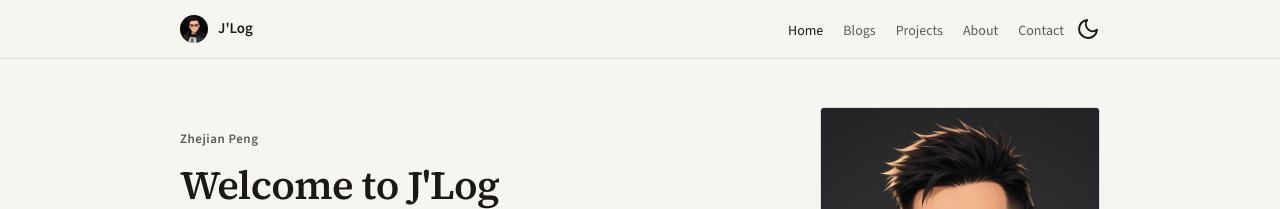
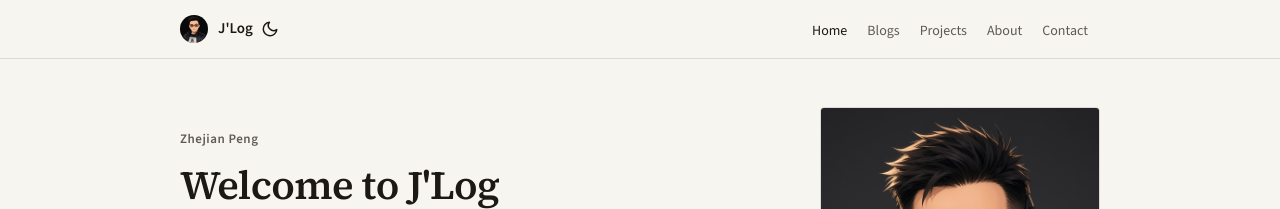
Before and after one commit to jazzikp/jazzikp.github.io, a Jekyll site: the page built from index.html, in a window 1280 px wide. Shown: the top 209 px of the page. Built offline with Jekyll 4.4.1, drawn with Linux system fonts in a browser that asks for light colours; the list of posts is cut into pages by our own code.

Commit message:
Put the theme toggle next to the J'Log wordmark
Smaller 18px stroke so it sits with the brand instead of the right-side menu.

```diff
--- a/_includes/head.html
+++ b/_includes/head.html
@@ -27,6 +27,6 @@
     <link rel="preconnect" href="https://fonts.gstatic.com" crossorigin>
     <link href="https://fonts.googleapis.com/css2?family=IBM+Plex+Mono:wght@400;500&family=Source+Sans+3:ital,wght@0,400;0,600;1,400&family=Source+Serif+4:ital,opsz,wght@0,8..60,400;0,8..60,600;1,8..60,400&display=swap" rel="stylesheet">
     <link rel="stylesheet" href="{{ site.baseurl }}/css/syntax.css">
-    <link rel="stylesheet" href="{{ site.baseurl }}/css/site.css?v=21">
+    <link rel="stylesheet" href="{{ site.baseurl }}/css/site.css?v=22">
     <script>window.GROK_PROXY = "{{ site.grok.proxy_url }}";</script>
 </head>
--- a/_includes/nav.html
+++ b/_includes/nav.html
@@ -1,22 +1,15 @@
 <nav class="site-nav">
     <div class="wrap">
-        <a class="brand" href="{{ site.baseurl }}/">
-            <img src="{{ site.baseurl }}/img/avatar-anime.jpg" alt="{{ site.author }}">
-            <span>{{ site.title }}</span>
-        </a>
-        <ul class="nav-links">
-            <li><a href="{{ site.baseurl }}/" {% if page.url == "/" %}class="is-active"{% endif %}>Home</a></li>
-            <li><a href="{{ site.baseurl }}/blogs/" {% if page.url == "/blogs/" %}class="is-active"{% endif %}>Blogs</a></li>
-            <li><a href="{{ site.baseurl }}/projects/" {% if page.url == "/projects/" %}class="is-active"{% endif %}>Projects</a></li>
-            <li><a href="{{ site.baseurl }}/about/" {% if page.url == "/about/" %}class="is-active"{% endif %}>About</a></li>
-            <li><a href="{{ site.baseurl }}/contact/" {% if page.url == "/contact/" %}class="is-active"{% endif %}>Contact</a></li>
-        </ul>
-        <div class="nav-tools">
+        <div class="brand-row">
+            <a class="brand" href="{{ site.baseurl }}/">
+                <img src="{{ site.baseurl }}/img/avatar-anime.jpg" alt="{{ site.author }}">
+                <span>{{ site.title }}</span>
+            </a>
             <button class="theme-toggle" type="button" role="switch" aria-checked="false" aria-label="Switch to dark mode">
-                <svg class="theme-icon theme-icon-moon" xmlns="http://www.w3.org/2000/svg" width="24" height="24" viewBox="0 0 24 24" fill="none" stroke="currentColor" stroke-width="2" stroke-linecap="round" stroke-linejoin="round" aria-hidden="true">
+                <svg class="theme-icon theme-icon-moon" xmlns="http://www.w3.org/2000/svg" width="18" height="18" viewBox="0 0 24 24" fill="none" stroke="currentColor" stroke-width="2" stroke-linecap="round" stroke-linejoin="round" aria-hidden="true">
                     <path d="M21 12.79A9 9 0 1 1 11.21 3 7 7 0 0 0 21 12.79z"></path>
                 </svg>
-                <svg class="theme-icon theme-icon-sun" xmlns="http://www.w3.org/2000/svg" width="24" height="24" viewBox="0 0 24 24" fill="none" stroke="currentColor" stroke-width="2" stroke-linecap="round" stroke-linejoin="round" aria-hidden="true">
+                <svg class="theme-icon theme-icon-sun" xmlns="http://www.w3.org/2000/svg" width="18" height="18" viewBox="0 0 24 24" fill="none" stroke="currentColor" stroke-width="2" stroke-linecap="round" stroke-linejoin="round" aria-hidden="true">
                     <circle cx="12" cy="12" r="5"></circle>
                     <line x1="12" y1="1" x2="12" y2="3"></line>
                     <line x1="12" y1="21" x2="12" y2="23"></line>
@@ -28,6 +21,15 @@
                     <line x1="18.36" y1="5.64" x2="19.78" y2="4.22"></line>
                 </svg>
             </button>
+        </div>
+        <ul class="nav-links">
+            <li><a href="{{ site.baseurl }}/" {% if page.url == "/" %}class="is-active"{% endif %}>Home</a></li>
+            <li><a href="{{ site.baseurl }}/blogs/" {% if page.url == "/blogs/" %}class="is-active"{% endif %}>Blogs</a></li>
+            <li><a href="{{ site.baseurl }}/projects/" {% if page.url == "/projects/" %}class="is-active"{% endif %}>Projects</a></li>
+            <li><a href="{{ site.baseurl }}/about/" {% if page.url == "/about/" %}class="is-active"{% endif %}>About</a></li>
+            <li><a href="{{ site.baseurl }}/contact/" {% if page.url == "/contact/" %}class="is-active"{% endif %}>Contact</a></li>
+        </ul>
+        <div class="nav-tools">
             <button class="nav-toggle" type="button" aria-label="Menu">Menu</button>
         </div>
     </div>
--- a/css/site.css
+++ b/css/site.css
@@ -90,11 +90,17 @@ a { color: var(--accent); text-underline-offset: 3px; }
   align-items: center;
   gap: 8px;
 }
+.brand-row {
+  display: flex;
+  align-items: center;
+  gap: 8px;
+  margin-right: auto;
+}
 .brand {
   display: flex;
   align-items: center;
   gap: 10px;
-  margin-right: auto;
+  margin-right: 0;
   text-decoration: none;
   color: var(--ink);
   font-family: var(--font-sans);
@@ -133,8 +139,8 @@ a { color: var(--accent); text-underline-offset: 3px; }
   font-family: var(--font-sans);
 }
 .theme-toggle {
-  width: 24px;
-  height: 24px;
+  width: 18px;
+  height: 18px;
   border: 0;
   background: none;
   color: var(--ink);
@@ -151,8 +157,8 @@ a { color: var(--accent); text-underline-offset: 3px; }
   outline-offset: 2px;
 }
 .theme-icon {
-  width: 24px;
-  height: 24px;
+  width: 18px;
+  height: 18px;
   display: none;
 }
 html:not([data-theme="dark"]) .theme-icon-moon { display: block; }
```
